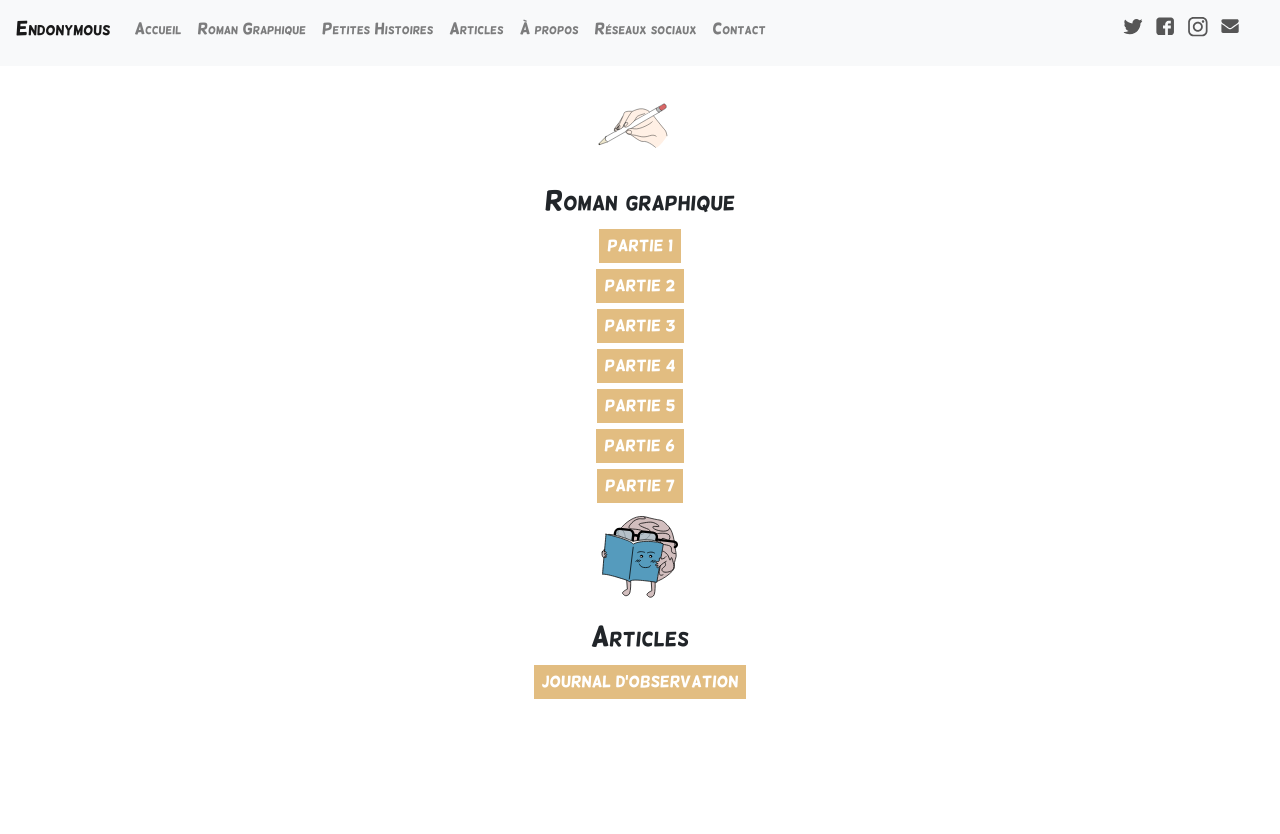
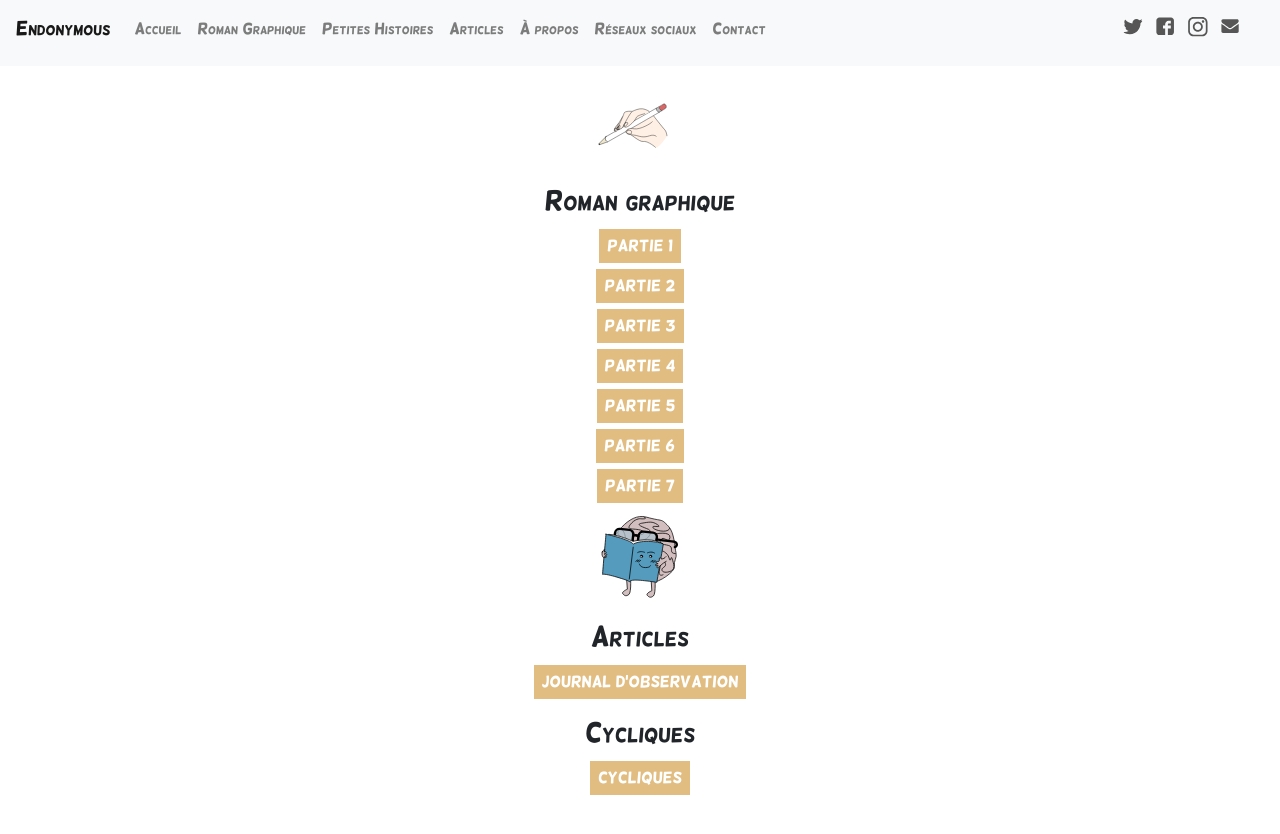
Before and after one commit to IzzDesign/old.endonymous.fr, a Jekyll site: the page built from linkinbio.html, in a window 1280 px wide. Shown: the top 834 px of the page. Built offline with Jekyll 4.4.1, drawn with Linux system fonts in a browser that asks for light colours.

Commit message:
Update linkinbio.html

```diff
--- a/linkinbio.html
+++ b/linkinbio.html
@@ -37,6 +37,12 @@ title: Blog BD
     <div class="col-md-8">
       <a href="https://endonymous.fr/article/journal-observation.html" class="cta bio">Journal d'observation</a>
     </div>
+    <div class="col-md-8">
+      <h3>Cycliques</h3>
+    </div>
+    <div class="col-md-8">
+      <a href="https://cycliques.fr" class="cta bio">Cycliques</a>
+    </div>
   </div>
 </div>
 
```
